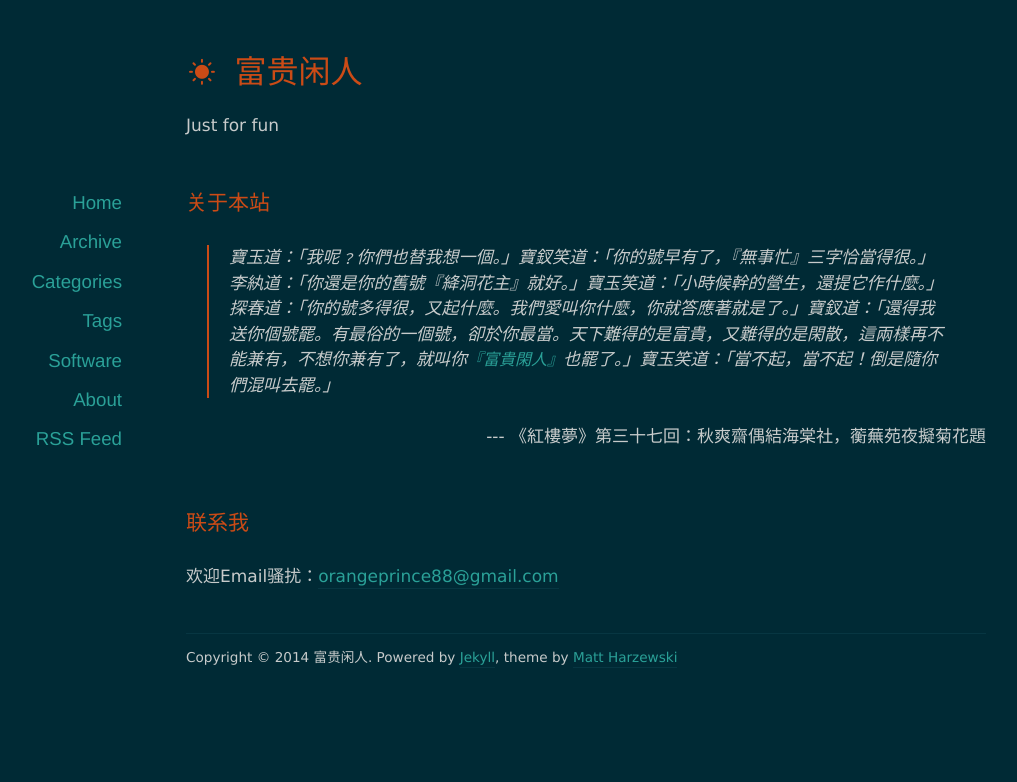
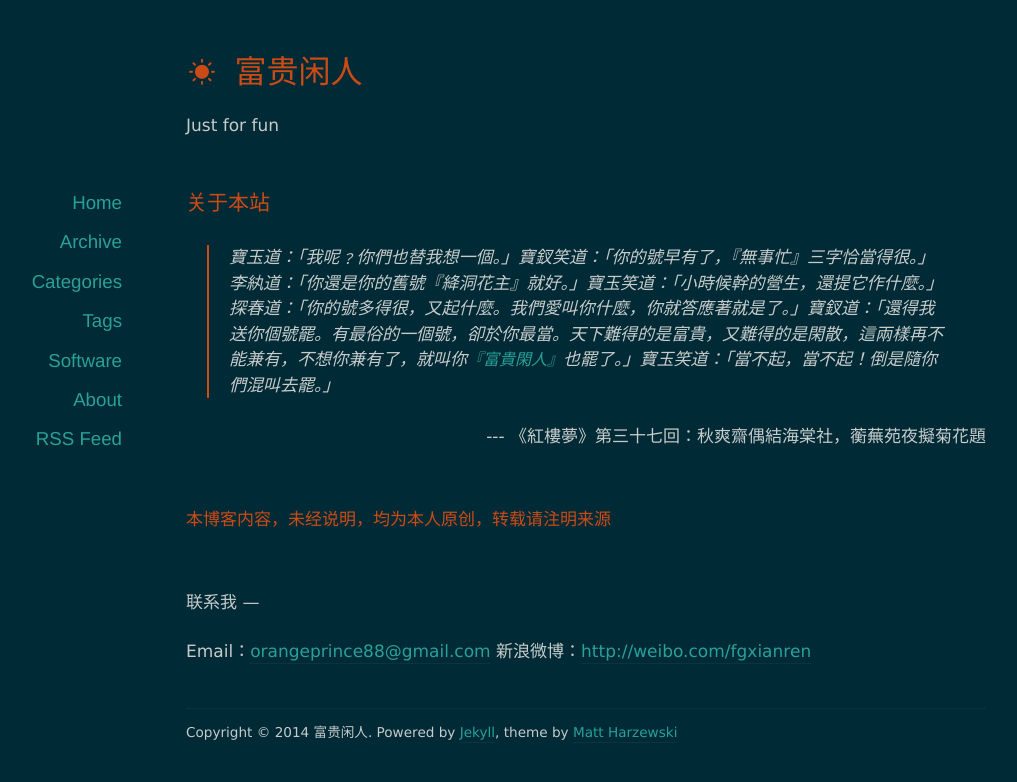
Before and after one commit to orangeprince/orangeprince.github.io, a Jekyll site: the page built from about.md, in a window 1280 px wide. Shown: the top 782 px of the page, without its empty margins (54-1071 px from the left). Built offline with Jekyll 4.4.1, drawn with Linux system fonts in a browser that asks for light colours; nearby versions of some CDN libraries; comment, search, counter and statistics services are not loaded.

Commit message:
modified:   about.md

```diff
--- a/about.md
+++ b/about.md
@@ -10,8 +10,12 @@ title : 关于
 <div style='text-align: right;'> --- 《紅樓夢》第三十七回：秋爽齋偶結海棠社，蘅蕪苑夜擬菊花題  </div>
 <br/>
 
+<p/>**本博客内容，未经说明，均为本人原创，转载请注明来源**
+
+<br/>
 联系我
 ---
 <p/>
-欢迎Email骚扰：<orangeprince88@gmail.com>
+Email：<orangeprince88@gmail.com>
+新浪微博：<http://weibo.com/fgxianren>
 <p/>
```
